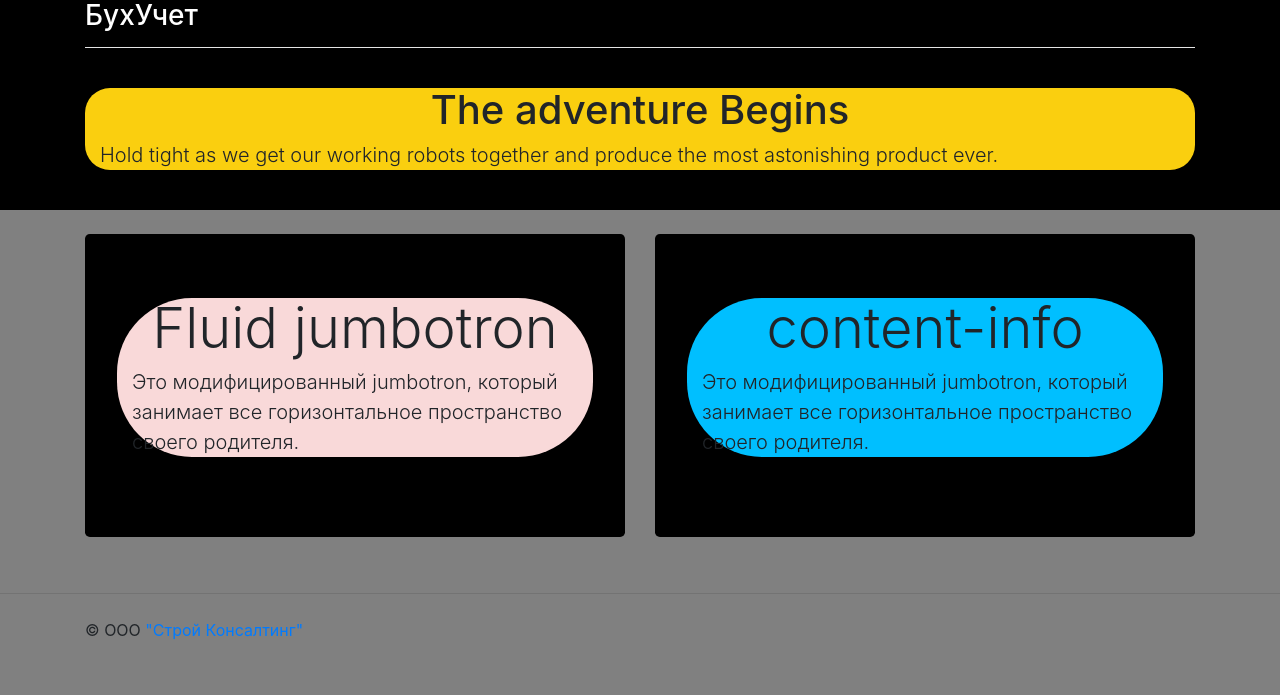
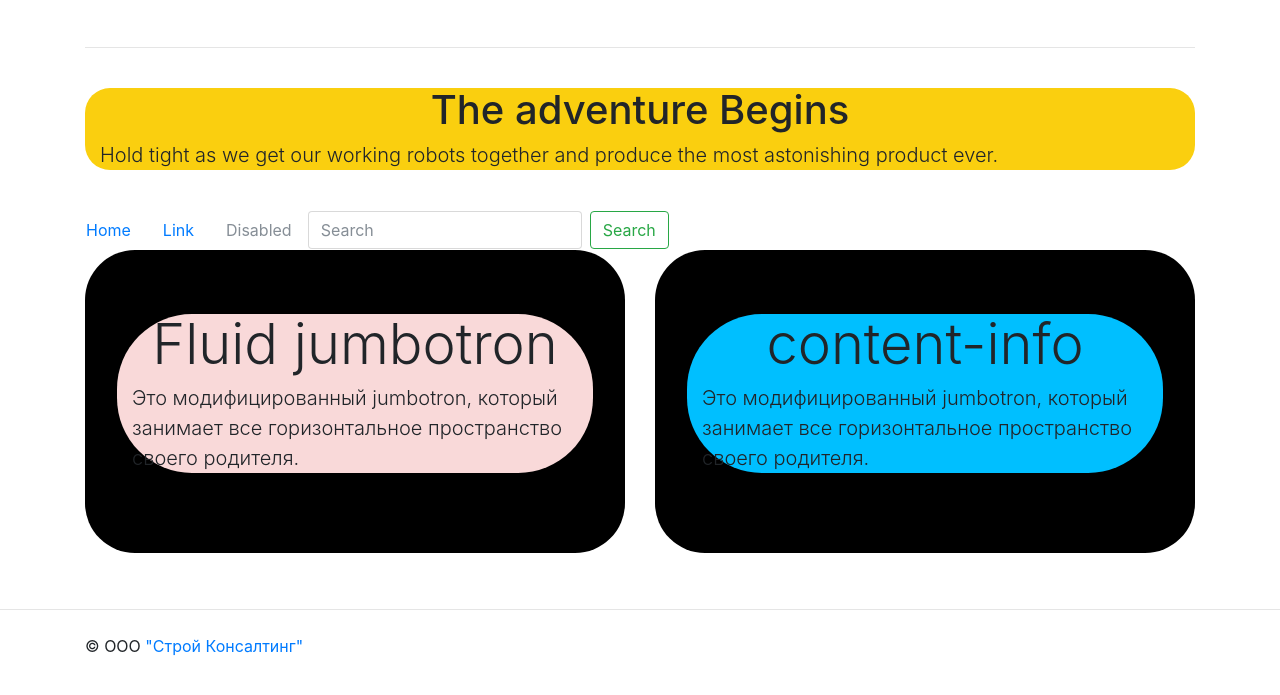
Before and after one commit to Rosabuhit/mysite, a Django app: page / in a window 1280 px wide. Shown: the top 695 px of the page. Run offline with Django 3.2, Linux system fonts and the light colour scheme; some libraries are stand-ins or nearby versions.

Commit message:
редактирую

```diff
--- a/info/templates/home.html
+++ b/info/templates/home.html
@@ -20,11 +20,11 @@
   </head>
 <style>
     body{
-        background-color: gray;
+        background-color: white;
     }
 
     .upper{
-        background-color: black;
+        background-color: white;
      }
 
     .content-info{
@@ -34,6 +34,7 @@
 
     .jumbotron{
         background-color: black;
+        border-radius: 50px;
     }
 
     .cover{
@@ -46,6 +47,8 @@
         border-radius: 75px;
     }
 </style>
+
+
   <body id="top"><div class="site-wrapper">
   <div class="site-wrapper-inner"><div class="upper">
     <div class="cover-container"><div class="container">
@@ -59,7 +62,18 @@
         <h1 class="cover-heading" align="center">The adventure Begins</h1>
         <p class="lead cover-copy">Hold tight as we get our working robots together and produce the most astonishing product ever.</p>
             </div></div></div></div>
-  <br /></div> <br />
+      <br /></div></div></div>
+
+  <div class="container"><div class="row">
+      <a class="nav-link" href="#">Home </a>
+        <a class="nav-link" href="#">Link</a>
+        <a class="nav-link disabled" href="#">Disabled</a>
+    <form class="form-inline my-2 my-lg-0">
+      <input class="form-control mr-sm-2" type="text" placeholder="Search">
+      <button class="btn btn-outline-success my-2 my-sm-0" type="submit">Search</button>
+    </form>
+  </div></div>
+
 <div class="container"><div class="row"><div class="col-sm-6">
     <div class="jumbotron"><div class="contact">
         <div class="container"><h1 align="center" class="display-4">Fluid jumbotron</h1></div>
```
